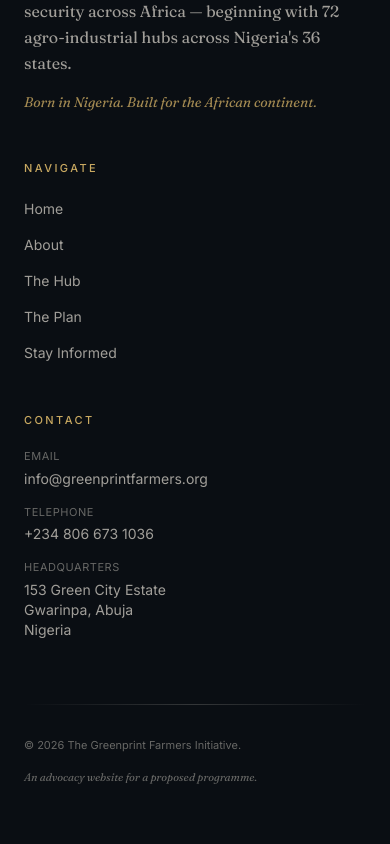
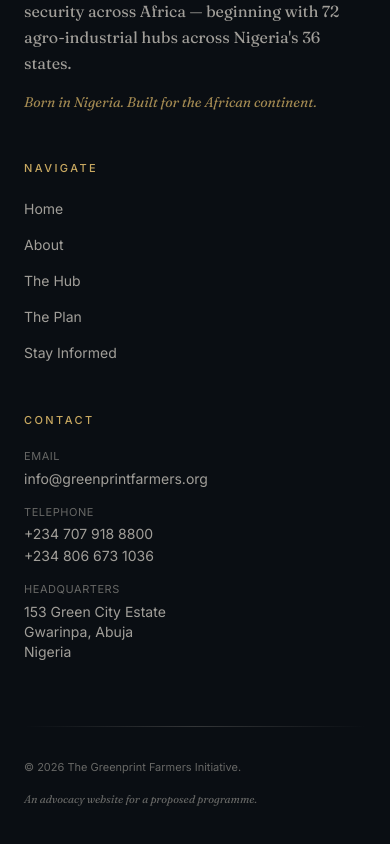
Before and after one commit to The-Greenprint-Farmers-Initiative/The-Greenprint-Farmers-Initiative, a Next.js app: page /hub in a window 390 px wide. Shown: the part 8590-9434 px from the top of the page. Built offline with nearby package versions, Linux system fonts and the light colour scheme.

Commit message:
Add +2347079188800 as primary telephone, keep +2348066731036 as secondary

```diff
--- a/src/components/Footer.tsx
+++ b/src/components/Footer.tsx
@@ -57,9 +57,14 @@
               </div>
               <div>
                 <div className="text-[11px] uppercase tracking-wider text-[#F2EDE2]/40 mb-1">Telephone</div>
-                <a href="tel:+2348066731036" className="hover:text-[#F2EDE2] transition-colors">
-                  +234 806 673 1036
-                </a>
+                <div className="space-y-0.5">
+                  <a href="tel:+2347079188800" className="block hover:text-[#F2EDE2] transition-colors">
+                    +234 707 918 8800
+                  </a>
+                  <a href="tel:+2348066731036" className="block hover:text-[#F2EDE2] transition-colors">
+                    +234 806 673 1036
+                  </a>
+                </div>
               </div>
               <div>
                 <div className="text-[11px] uppercase tracking-wider text-[#F2EDE2]/40 mb-1">Headquarters</div>
--- a/src/components/stay/StayForm.tsx
+++ b/src/components/stay/StayForm.tsx
@@ -51,9 +51,14 @@
             </div>
             <div>
               <div className="text-[11px] uppercase tracking-[0.22em] text-[#C9A961] font-medium mb-2">Telephone</div>
-              <a href="tel:+2348066731036" className="font-serif text-lg text-[#F2EDE2] hover:text-[#C9A961] transition-colors">
-                +234 806 673 1036
-              </a>
+              <div className="space-y-1">
+                <a href="tel:+2347079188800" className="block font-serif text-lg text-[#F2EDE2] hover:text-[#C9A961] transition-colors">
+                  +234 707 918 8800
+                </a>
+                <a href="tel:+2348066731036" className="block font-serif text-lg text-[#F2EDE2] hover:text-[#C9A961] transition-colors">
+                  +234 806 673 1036
+                </a>
+              </div>
             </div>
             <div>
               <div className="text-[11px] uppercase tracking-[0.22em] text-[#C9A961] font-medium mb-2">Headquarters</div>
```
